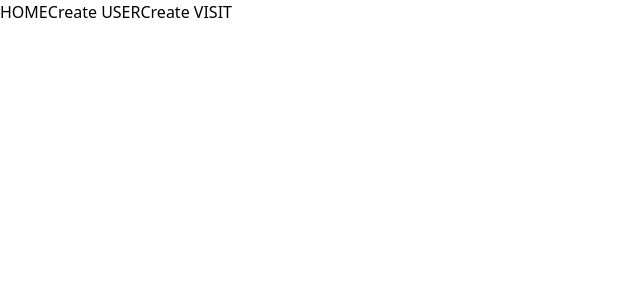
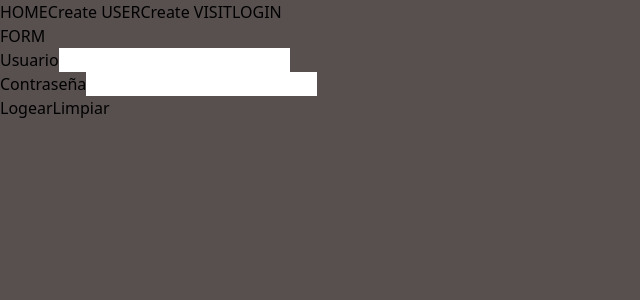
Before and after one commit to LucasFreijomil/VisitAPP, a React (Vite) app in the folder client/: page /login in a window 1280 px wide. Shown: the top 300 px of the page, without its empty margins (0-640 px from the left). Built offline with nearby package versions, Linux system fonts and the light colour scheme.

Commit message:
Login, E404, etc..

```diff
--- a/client/src/App.jsx
+++ b/client/src/App.jsx
@@ -1,23 +1,46 @@
+import { useEffect } from "react";
+import { useDispatch, useSelector } from "react-redux";
 import { Route, Routes, useLocation } from "react-router-dom";
 import './App.css';
 import { CreateUser } from "./Components/Create/CreateUser/CreateUser";
 import { CreateVisit } from "./Components/Create/CreateVisit/CreateVisit";
 import { NavBar } from "./Components/NavBar/NavBar";
+import { E404 } from "./Components/Views/404/E404";
+import { Dashboard } from "./Components/Views/Dashboard/Dashboard";
 import { Home } from './Components/Views/Home/Home';
 import { Landing } from "./Components/Views/Landing/Landing";
+import { Login } from "./Components/Views/Login/Login";
+import { logInUser, logOffUser } from "./Redux/actions/actions.JS";
 
 function App() {
   const location = useLocation();
+  const dispatch = useDispatch();
+  const { activeUser } = useSelector( state => state );
+
+  useEffect( () =>
+  {
+    if(JSON.parse(window.localStorage.getItem('activeUser'))!=null)
+    {
+      dispatch( logInUser( JSON.parse( window.localStorage.getItem('activeUser') ) ) );
+    }
+    else
+    {
+      dispatch(logOffUser());
+    }
+  }, [])
 
   return (
     <div>
       {location.pathname !== "/" && <NavBar />}
       <Routes>
 
+        <Route path="*" element={ <E404 /> } />
         <Route path="/" element={ <Landing /> } />
         <Route path="/home" element={ <Home /> } />
         <Route path="/createuser" element={ <CreateUser /> } />
         <Route path="/createvisit" element={ <CreateVisit /> } />
+        <Route path="/login" element={ <Login /> } />
+        { (activeUser && activeUser.isAdmin) && <Route path="/dashboard" element={ <Dashboard /> } /> }
 
       </Routes>
     </div>
--- a/client/src/Components/NavBar/NavBar.jsx
+++ b/client/src/Components/NavBar/NavBar.jsx
@@ -14,6 +14,9 @@ export const NavBar = () =>
             <Link to='/createvisit'>
                 <button> Create VISIT </button>
             </Link>
+            <Link to='/login'>
+                <button> LOGIN </button>
+            </Link>
         </div>
     )
 }
--- /dev/null
+++ b/client/src/Components/Views/404/E404.jsx
@@ -0,0 +1,9 @@
+export const E404 = () =>
+{
+
+    return(
+        <div>
+            404
+        </div>
+    )
+}
--- /dev/null
+++ b/client/src/Components/Views/Dashboard/Dashboard.jsx
@@ -0,0 +1,9 @@
+export const Dashboard = () =>
+{
+
+    return(
+        <div>
+            Soy el dashboard
+        </div>
+    )
+}
--- /dev/null
+++ b/client/src/Components/Views/Login/Login.jsx
@@ -0,0 +1,74 @@
+import { useState } from "react";
+import { useDispatch } from 'react-redux';
+import { logUser } from "../../../Redux/actions/actions";
+
+export const Login = () =>
+{
+    const dispatch = useDispatch();
+    const [form, setForm] = useState(
+        {
+            user: '',
+            pass: ''
+        }
+    );
+
+    const handleChange = e => {
+		const {name, value} = e.target
+		setForm(prevInput => ({...prevInput, [name]: value}))
+	}
+
+    const handleSubmit = e =>
+    {
+        e.preventDefault();
+        if(form.user!='' && form.pass!='')
+        {
+            const user = logUser(form);
+            if(user)
+            {
+                if(user.isApproved==true)
+                {
+                    window.localStorage.setItem( 'activeUser', JSON.stringify( user.id ) );
+                    dispatch(user.id);
+                }
+                else
+                {
+                    alert('¡Usuario bloqueado! Comuníquese con atención al cliente.');
+                    setForm({ user: '', pass: '' });
+                }
+            }
+            else
+            {
+                alert('¡Usuario/Contraseña incorrecto!');
+            }
+        }
+        else
+        {
+            alert('¡Faltan datos!');
+        }
+    }
+
+
+    return(
+        <div>
+            <button onClick={ () => console.log("FORM: ", form)}> FORM </button>
+            <form >
+
+                <div>
+                    <label>Usuario</label>
+                    <input name='user' value={form.user} onChange={handleChange}/> <br/>
+                </div>
+
+                <div>
+                    <label>Contraseña</label>
+                    <input name='pass' value={form.pass} onChange={handleChange}/>
+                </div>
+
+                <button onClick={handleSubmit}> Logear </button>
+                <button type='button' onClick={
+                    () => setForm({ user: '', pass: '' })
+                }> Limpiar </button>
+
+            </form>
+        </div>
+    )
+}
--- /dev/null
+++ b/client/src/Components/Views/Login/Login.module.css
@@ -0,0 +1,4 @@
+.all
+{
+    background-color: darkgrey;
+}
--- a/client/src/Redux/actions/action-types.js
+++ b/client/src/Redux/actions/action-types.js
@@ -5,3 +5,5 @@
 // export const EJEMPLO = "EJEMPLO";
 // export const EJEMPLO = "EJEMPLO";
 // export const EJEMPLO = "EJEMPLO";
+
+export const LOGIN = "LOGIN";
--- a/client/src/Redux/actions/actions.js
+++ b/client/src/Redux/actions/actions.js
@@ -1,17 +1,37 @@
 import axios from "axios";
-import {  } from "./actionTypes.js.js";
+import { LOGIN } from "./action-types.js";
 
-// export const "ACTION-EJEMPLO" () =>
-// {
+let url = "localhost:3001/";
 
-// }
+export const logUser = async (form) =>
+{
+    try
+    {
+        const { data } = await axios.get(`${url}users`, form);
+        return data;
+    }
+    catch(error)
+    {
+        console.log("¡Hubo un error en logUser!: ", error);
+        return false;
+    }
+}
 
-// export const "ACTION-EJEMPLO-2" () =>
-// {
+export const logInUser = async (id) =>
+{
+    try
+    {
+        const {data} = await axios.get(`${url}users?id=${id}`);
+        return { type: LOGIN, payload: data };
+    }
+    catch(error)
+    {
+        console.log("¡Error en logInUser! : ", error)
+        return { type: LOGIN, payload: {} };
+    }
+}
 
-// }
-
-// export const "ACTION-EJEMPLO-3" () =>
-// {
-
-// }
+export const logOffUser = () =>
+{
+    return { type: LOGIN, payload: false };
+}
--- a/client/src/Redux/reducer.js
+++ b/client/src/Redux/reducer.js
@@ -1,15 +1,19 @@
+import { LOGIN } from './actions/action-types.js';
+
 const initialstate =
 {
-
+	activeUser: false,
 }
 
 const rootReducer = (state = initialstate, {type, payload}) =>
 {
 	switch (type)
     {
+		case LOGIN:
+			return { ...state, activeUser: payload };
 		default:
 			return {...state}
 	}
 }
 
-export default rootReducer
+export default rootReducer;
--- a/client/src/index.css
+++ b/client/src/index.css
@@ -15,5 +15,5 @@ body
   margin: 0;
   min-width: 320px;
   min-height: 100vh;
-  background-color: rgb(255, 255, 255);
+  background-color: rgb(88, 79, 79);
 }
```
Also changed, not shown: client/src/Components/Views/404/E404.module.css (added), client/src/Components/Views/Dashboard/Dashboard.module.css (added).
